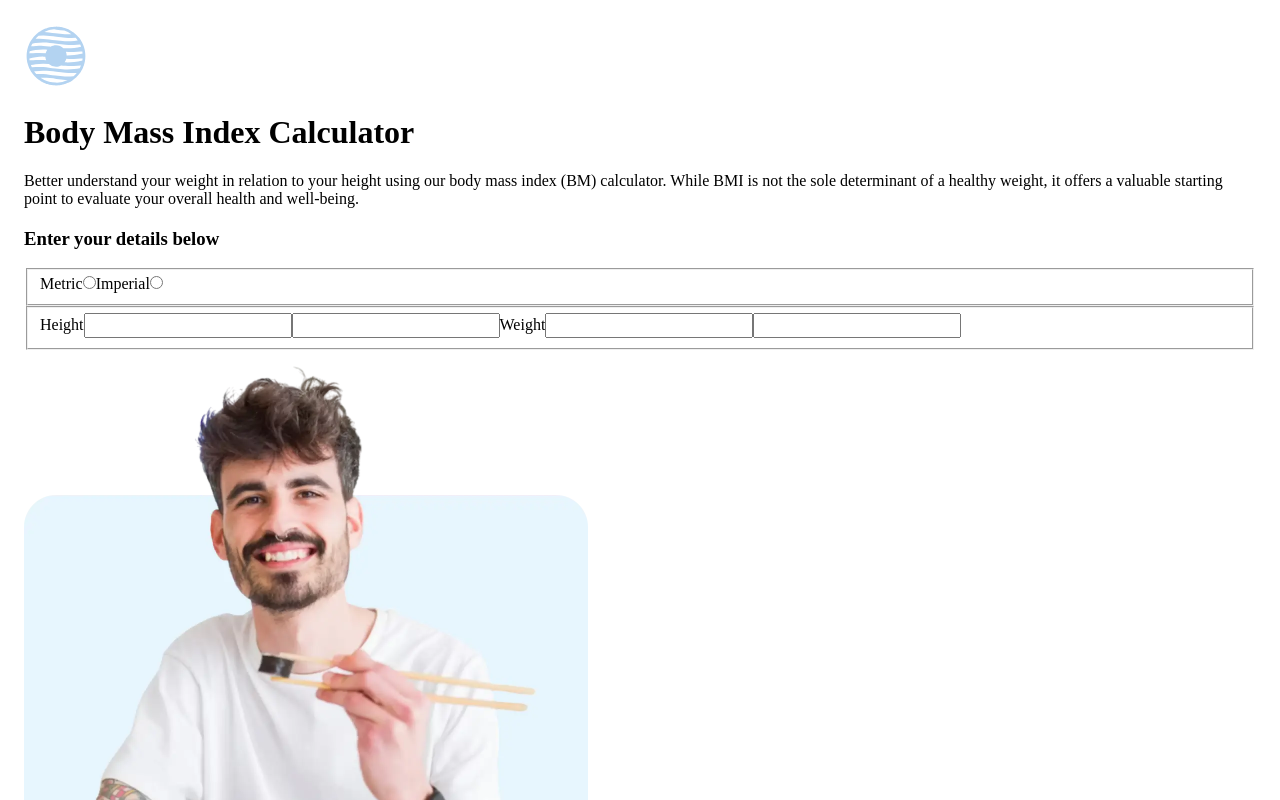
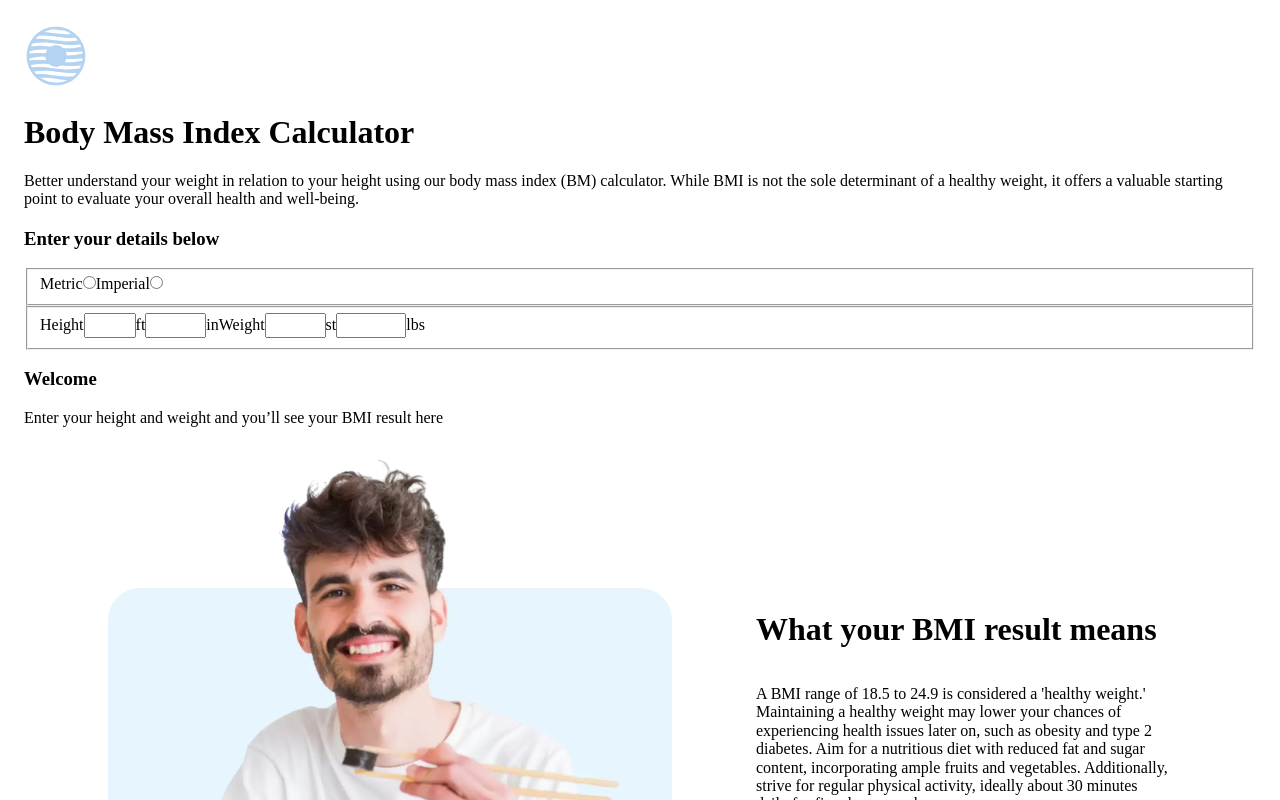
Before and after one commit to akilah-littlejohn/BMI-Calculator-, an Angular app: page / in a window 1280 px wide. Shown: the top 800 px of the page. Built offline with nearby package versions, Linux system fonts and the light colour scheme.

Commit message:
[FEATURE] Added dynamic form fields based on selected measurement unit in calculator component

```diff
--- a/src/app/components/feature/article/article.component.css
+++ b/src/app/components/feature/article/article.component.css
@@ -1,5 +1,16 @@
-
+article {
+    display: flex;
+}
 img {
     height: 33.3125rem;
     width: auto;
+    padding-left: 5.25rem;
+
 }
+
+div {
+    display: flex;
+    flex-direction: column;
+    justify-content: center;
+    padding: 5.25rem;
+}
--- a/src/app/components/feature/article/article.component.html
+++ b/src/app/components/feature/article/article.component.html
@@ -1,7 +1,8 @@
 <article>
-        <img [src]="image" alt="">
+        <img [src]="image" [alt]="image">
+
         <div>
-                <h2>{{ title }}</h2>
+                <h1>{{ title }}</h1>
                 <p> {{ paragraph }} </p>
         </div>
 
--- a/src/app/components/feature/calculator/calculator.component.css
+++ b/src/app/components/feature/calculator/calculator.component.css
@@ -1 +1,4 @@
-// .bmi-display
+// .bmi-display\\
+bmi-input {
+    border: 3px solid red;
+}
--- a/src/app/components/feature/calculator/calculator.component.html
+++ b/src/app/components/feature/calculator/calculator.component.html
@@ -10,18 +10,42 @@
   @if ('metric' === selectedUnit) {
 
   <fieldset>
-        <bmi-input label="Height"></bmi-input>
-        <bmi-input label="Weight"></bmi-input>
+    <bmi-input name="cm" label="Height" min="0" max="300" unit="cm"></bmi-input>
+    <bmi-input name="kg"label="Weight" min="0" max="2" unit="kg"></bmi-input>
   </fieldset>
 
   } @else {
 
   <fieldset>
-        <bmi-input label="Height"></bmi-input>
-        <bmi-input></bmi-input>
-        <bmi-input label="Weight"></bmi-input>
-        <bmi-input></bmi-input>
+    <bmi-input name="ft"label="Height" min="0" max="7" unit="ft"></bmi-input>
+    <bmi-input name="in" min="0" max="11" unit="in"></bmi-input>
+    <bmi-input name="st"label="Weight" min="0" max="43" unit="st"></bmi-input>
+    <bmi-input name="lbs" min="0" max="605" unit="lbs"></bmi-input>
   </fieldset>
 
   }
+
+  @switch(healthyBmi) {
+  @case(true){
+  <bmi-result>
+    <h3> Your BMI result is: </h3>
+    <p> ur healthy</p>
+  </bmi-result>bmi-result
+  }
+  @case(false){
+  <bmi-result>
+    <h3> Your BMI result is: </h3>
+    <p> ur unhealthy</p>
+  </bmi-result>
+
+  }
+  @default {
+  <bmi-result>
+    <h3> Welcome </h3>
+    <p>Enter your height and weight and you’ll see your BMI result here</p>
+  </bmi-result>
+
+  }
+  }
+
 </form>
--- a/src/app/components/feature/calculator/calculator.component.ts
+++ b/src/app/components/feature/calculator/calculator.component.ts
@@ -1,19 +1,41 @@
-import { Component, Input } from '@angular/core';
+import { Component, Input, OnInit } from '@angular/core';
 import { BmiInputComponent } from '../../ui/bmi-input/input.component';
 import { BmiInputRadioComponent } from '../../ui/bmi-input-radio/bmi-input-radio.component';
 import { FormsModule } from '@angular/forms';
 import { JsonPipe } from '@angular/common';
+import { Observable } from 'rxjs';
+import { BmiResultComponent } from '../../ui/bmi-result/bmi-result.component';
 
 @Component({
   selector: 'bmi-calculator',
   standalone: true,
-  imports: [BmiInputComponent, BmiInputRadioComponent, FormsModule, JsonPipe],
+  imports: [
+    BmiInputComponent,
+    BmiInputRadioComponent,
+    FormsModule,
+    JsonPipe,
+    BmiResultComponent
+  ],
   templateUrl: './calculator.component.html',
   styleUrl: './calculator.component.css'
 })
 export class CalculatorComponent {
 
-selectedUnit!: string;
+  selectedUnit!: string;
+  bmiResult!: any;
+  healthyBmi!: boolean;
+  statement1 = `this is the first statement`
+  statement2 = `this is the second statement`
+  defaultStatement = `this is the default statement`
+
+  constructor() {
+
+  }
+
+
+
+
+
 
 
 }
--- a/src/app/components/feature/column/column.component.html
+++ b/src/app/components/feature/column/column.component.html
@@ -1,4 +1,5 @@
 <section>
+
     <article>
         <h1>{{ title }}</h1>
         <p>{{ paragraph }}</p>
@@ -11,4 +12,5 @@
         <p> {{ column.paragraph }} </p>
         }
     </div>
+
 </section>
--- a/src/app/components/ui/bmi-input/input.component.html
+++ b/src/app/components/ui/bmi-input/input.component.html
@@ -1,2 +1,2 @@
 <label [for]="name">{{ label }}</label>
-<input type="number" [name]="name" id="name"><span>{{ metric }}</span>
+<input type="number" [name]="name" id="name" [min]="min" [max]="max"  inputmode="numeric"><span>{{ unit }}</span>
--- a/src/app/components/ui/bmi-input/input.component.ts
+++ b/src/app/components/ui/bmi-input/input.component.ts
@@ -11,6 +11,8 @@ import { FormsModule } from '@angular/forms';
 export class BmiInputComponent {
 @Input()label!: string;
 @Input()name!: string;
-@Input()metric!: string;
+@Input()unit!: string;
 @Input()selectedUnit!: string;
+@Input()min!: string;
+@Input()max!: string;
 }
--- /dev/null
+++ b/src/app/components/ui/bmi-result/bmi-result.component.html
@@ -0,0 +1,2 @@
+
+        <ng-content></ng-content>
```
Also changed, not shown: src/app/components/ui/bmi-result/bmi-result.component.ts (added, +12 -0 lines), src/app/components/ui/bmi-result/bmi-result.component.css (added), 1 other file (tests, documents, lock files or other folders). Lines whose indentation alone changed are shown as unchanged.
